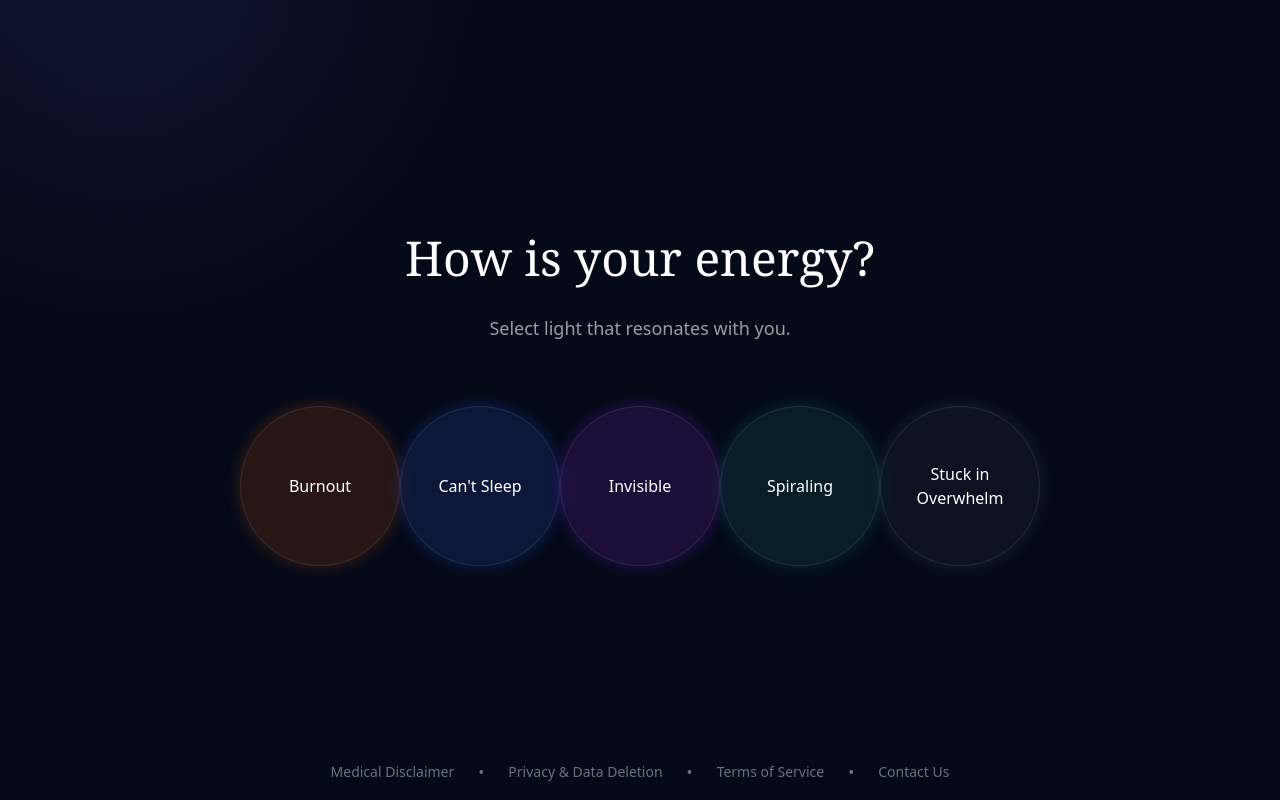
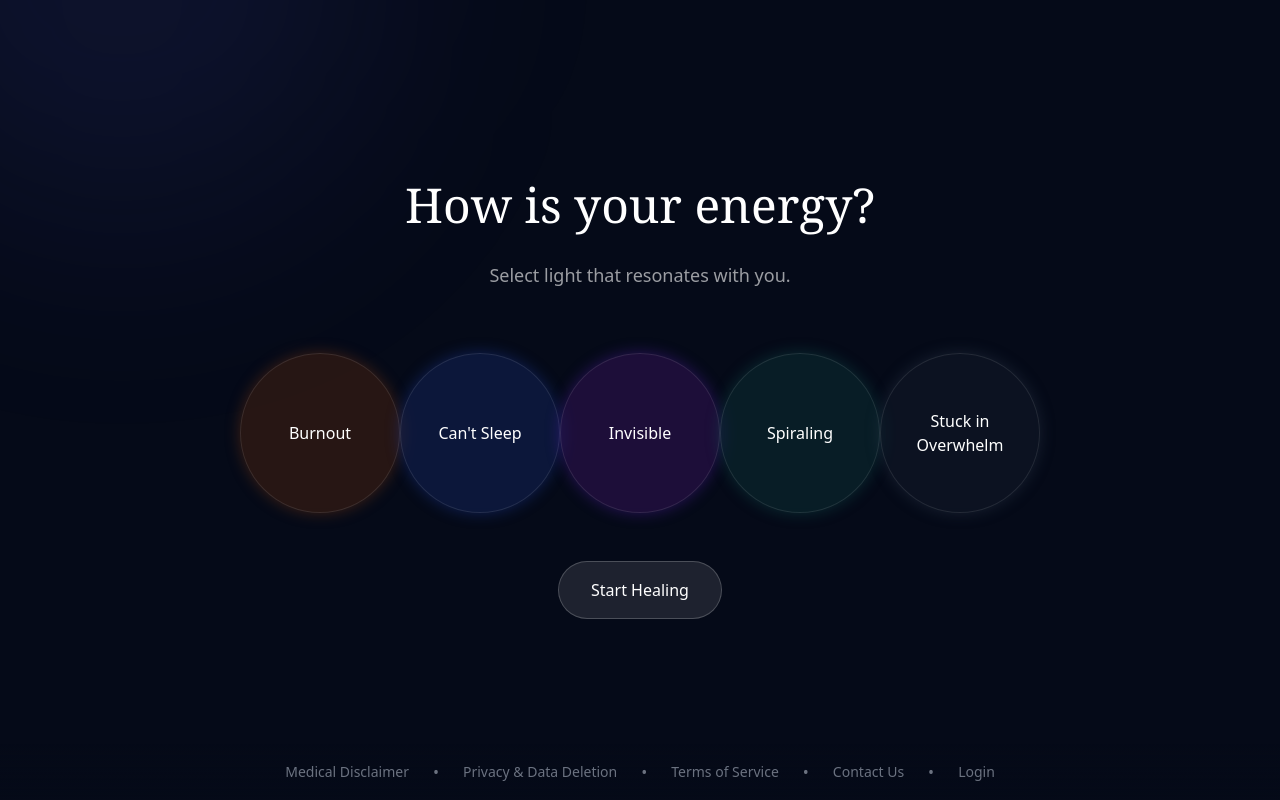
Before and after one commit to luyao442096-glitch/deepsoul, a Next.js app: page / in a window 1280 px wide. Shown: the top 800 px of the page. Built offline with nearby package versions, Linux system fonts and the light colour scheme; no server answers.

Commit message:
fix: update login button to use ssr client

```diff
--- a/app/components/Footer.tsx
+++ b/app/components/Footer.tsx
@@ -2,6 +2,7 @@
 
 import { useState } from 'react';
 import Modal from './Modal';
+import Link from 'next/link';
 
 interface FooterProps {
   variant?: 'fixed' | 'relative';
@@ -139,6 +140,13 @@ export default function Footer({ variant = 'fixed' }: FooterProps) {
             >
               Contact Us
             </button>
+            <span className={separatorClasses}>•</span>
+            <Link
+              href="/login"
+              className={buttonClasses}
+            >
+              Login
+            </Link>
           </div>
         </div>
       </footer>
--- a/app/dashboard/pet/page.tsx
+++ b/app/dashboard/pet/page.tsx
@@ -154,6 +154,9 @@ export default function PetPage() {
 
   return (
     <div className="min-h-screen w-full relative overflow-hidden">
+      {/* Hidden H1 for SEO */}
+      <h1 className="sr-only">Virtual Pet - Mindful Wooden Fish Interaction</h1>
+
       {/* Breadcrumb Navigation */}
       <div className="absolute top-6 left-6 z-50 flex items-center gap-2 text-white/50 text-sm font-serif">
         <Link href="/dashboard" className="hover:text-white transition-colors">Dashboard</Link>
--- a/app/dashboard/zen/page.tsx
+++ b/app/dashboard/zen/page.tsx
@@ -8,6 +8,9 @@ export default function DeepZenPage() {
 
   return (
     <div className="min-h-screen w-full relative overflow-hidden bg-black">
+      {/* Hidden H1 for SEO */}
+      <h1 className="sr-only">Deep Zen - Meditation and Relaxation Video</h1>
+
       {/* Back Button */}
       <button
         onClick={() => router.push('/dashboard')}
--- a/app/layout.tsx
+++ b/app/layout.tsx
@@ -33,12 +33,21 @@ export const metadata: Metadata = {
     title: "AI Companion for Healing & Sleep | Deep Soul Lab",
     description: "A minimalist AI companion designed to help you stop doomscrolling and fall asleep peacefully.",
     siteName: "Deep Soul Lab",
+    images: [
+      {
+        url: "https://www.deepsoullab.com/bg-zen.jpg",
+        width: 1200,
+        height: 630,
+        alt: "Deep Soul Lab - AI Companion for Healing and Sleep",
+      },
+    ],
   },
   twitter: {
     card: "summary_large_image",
     title: "AI Companion for Healing & Sleep | Deep Soul Lab",
     description: "A minimalist AI companion designed to help you stop doomscrolling.",
     creator: "@DeepSoulAI",
+    images: ["https://www.deepsoullab.com/bg-zen.jpg"],
   },
   robots: {
     index: true,
--- a/app/page.tsx
+++ b/app/page.tsx
@@ -180,6 +180,23 @@ export default function HomePage() {
             </motion.div>
           ))}
         </motion.div>
+
+        <motion.div
+          initial={{ opacity: 0, y: 20 }}
+          animate={{ opacity: 1, y: 0 }}
+          transition={{ duration: 0.8, delay: 0.6 }}
+          className="mt-12 flex justify-center"
+        >
+          <Link href="/quiz">
+            <motion.button
+              whileHover={{ scale: 1.05, y: -2 }}
+              whileTap={{ scale: 0.95 }}
+              className="px-8 py-4 bg-white/10 hover:bg-white/20 border border-white/20 rounded-full text-white font-medium transition-all duration-300 transform hover:shadow-lg"
+            >
+              Start Healing
+            </motion.button>
+          </Link>
+        </motion.div>
       </div>
 
       {/* 第二屏：修正后的列表逻辑 */}
--- a/app/pet/page.tsx
+++ b/app/pet/page.tsx
@@ -153,6 +153,9 @@ export default function PetPage() {
 
   return (
     <div className="min-h-screen w-full relative overflow-hidden">
+      {/* Hidden H1 for SEO */}
+      <h1 className="sr-only">Virtual Pet - Mindful Wooden Fish Interaction</h1>
+
       <div className="absolute inset-0">
         <img
           src="/bg-zen.jpg"
```
